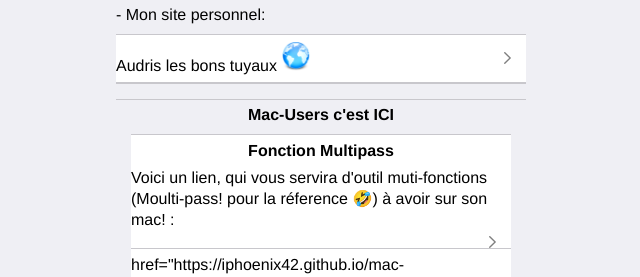
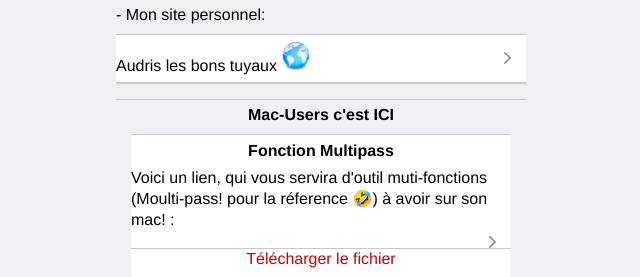
Before and after one commit to iPhoenix42/mac-users, a plain HTML site: page fr_FR/index.html in a window 1280 px wide. Shown: the part 489-766 px from the top of the page, without its empty margins (319-959 px from the left). Drawn offline with Linux system fonts and the light colour scheme; files whose address does not match are found by name.

Commit message:
Update index.html

```diff
--- a/fr_FR/index.html
+++ b/fr_FR/index.html
@@ -80,8 +80,7 @@
     <p>Voici un lien, qui vous servira d'outil muti-fonctions (Moulti-pass! pour la réference 🤣) à avoir sur son mac! : </p>
     </p></a>
     <a>
-    <a <center> href="https://iphoenix42.github.io/mac-users/download/Fonction_Multipass.command" </center>
-   download="Fonction_Multipass">Télécharger le fichier</a>
+     <center> <a download="Fonction_Multipass.command" href="https://iphoenix42.github.io/mac-users/download/Fonction_Multipass.command">Télécharger le fichier</a> </center>
        <a>
        <p>Pas besoin d'ouvrir ce fichier avec un programme téléchargé sur internet, le terminal suffit largement. </p>
        <p>Pour savoir ce qu'est le terminal, suivez ce lien : </p>
```
